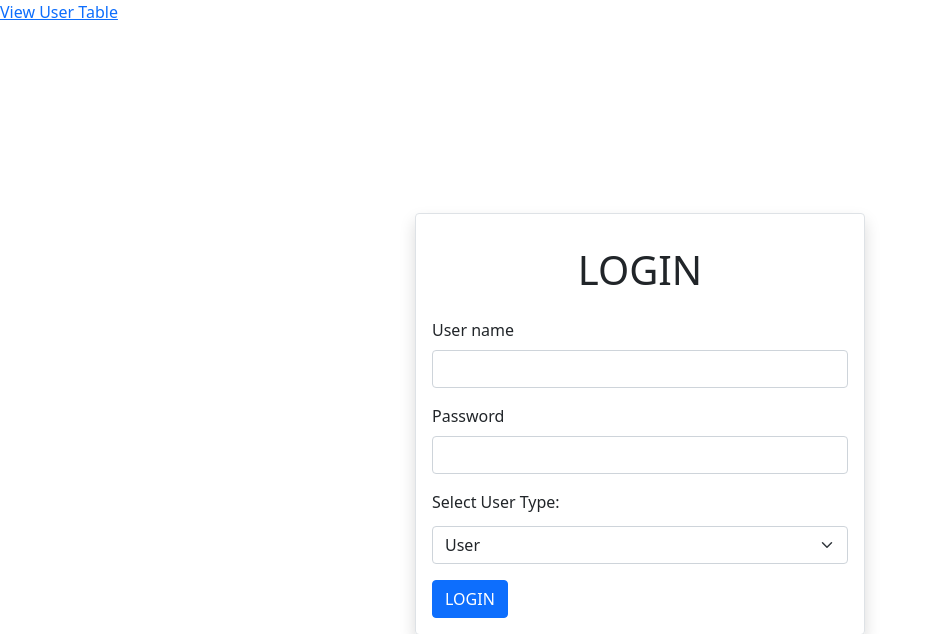
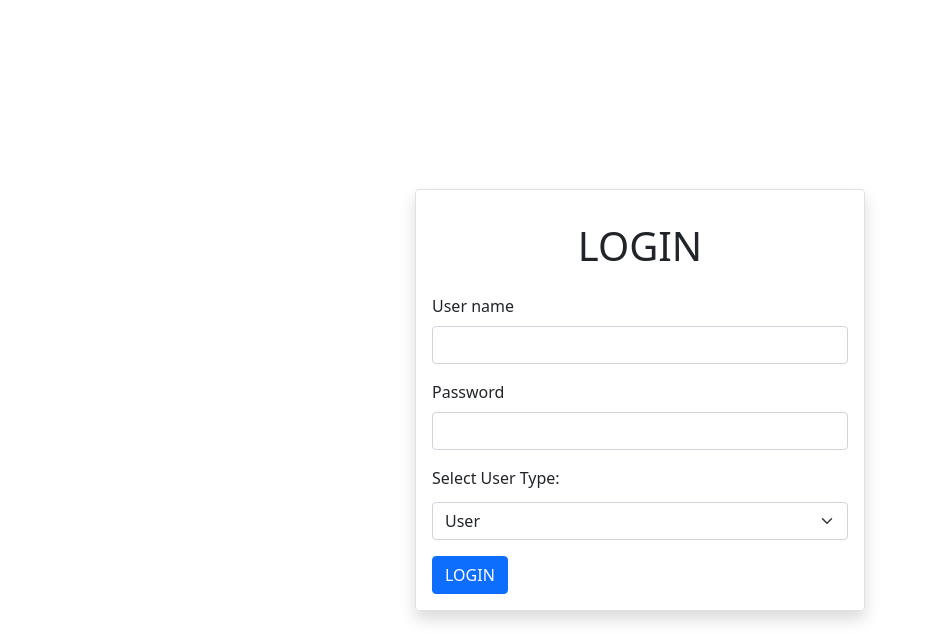
Before and after one commit to SNBA101/Group44-EngagePortal, a PHP site: page / in a window 1280 px wide. Shown: the top 634 px of the page, without its empty margins (0-931 px from the left). Run offline with PHP 8.4, Linux system fonts and the light colour scheme.

Commit message:
Update index.php

```diff
--- a/index.php
+++ b/index.php
@@ -6,7 +6,7 @@
 <head>
 	<title>login-system</title>
 	<link href="https://cdn.jsdelivr.net/npm/bootstrap@5.0.0-beta1/dist/css/bootstrap.min.css" rel="stylesheet" integrity="sha384-giJF6kkoqNQ00vy+HMDP7azOuL0xtbfIcaT9wjKHr8RbDVddVHyTfAAsrekwKmP1" crossorigin="anonymous">
-	<a href="admin_home.php">View User Table</a>
+
 
 </head>
 <body>
```
